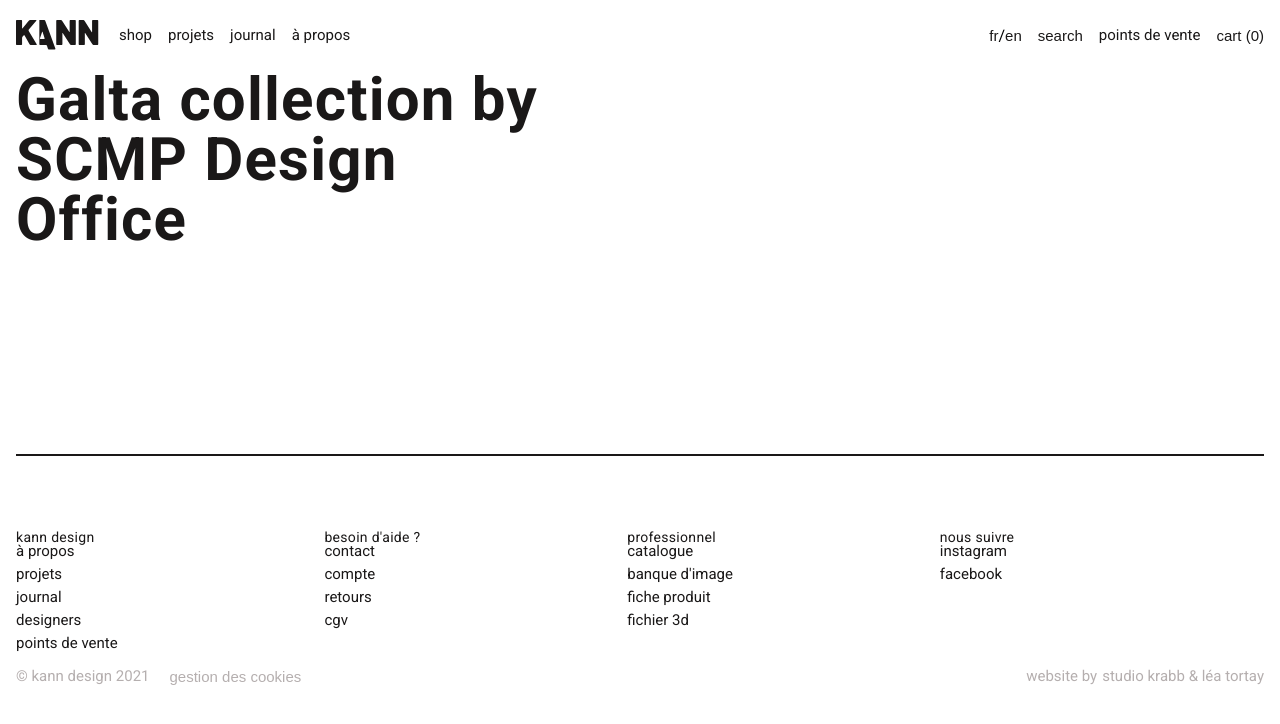
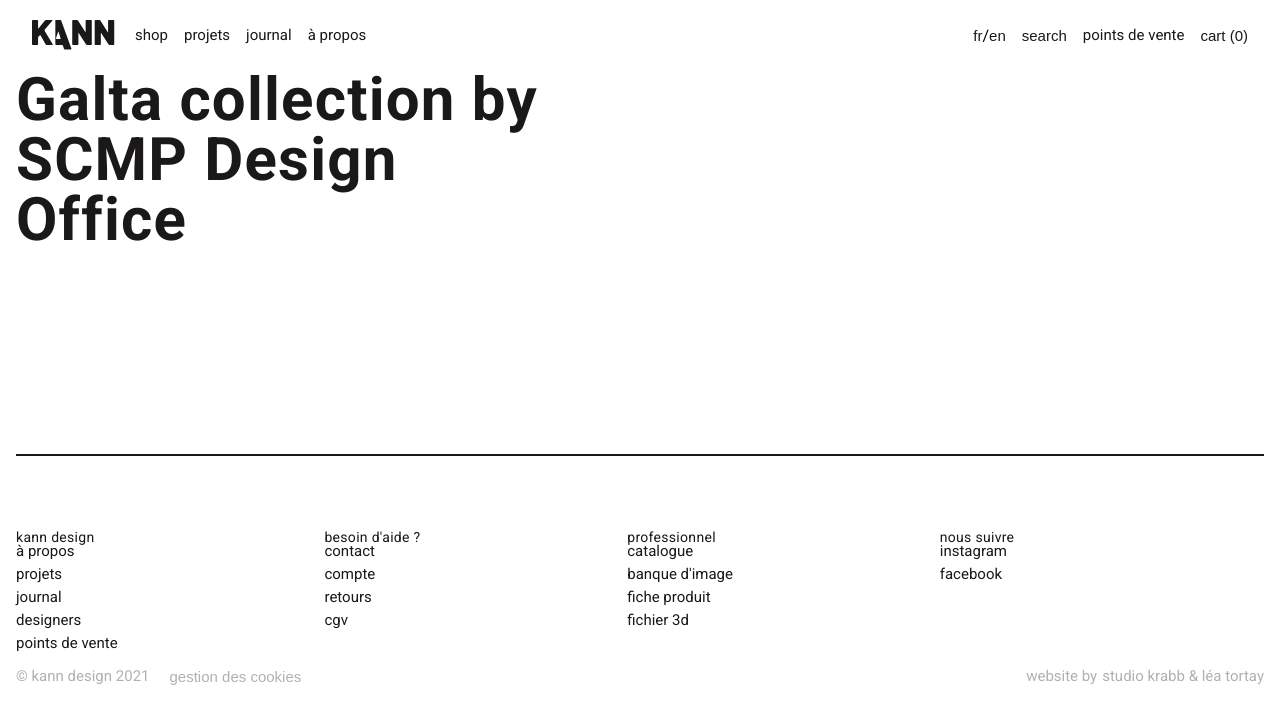
Before and after one commit to deadbeathd07/kann, a Vue app: page / in a window 1280 px wide. Shown: the top 724 px of the page. Built offline with nearby package versions, Linux system fonts and the light colour scheme.

Commit message:
был удален один класс, т.к. он не соответствовал методологии бэм, также был изменен внутренний отступ

```diff
--- a/src/components/KannHeader.vue
+++ b/src/components/KannHeader.vue
@@ -1,5 +1,5 @@
 <template lang="pug">
-header.header.header--hover.header--sticky
+header.header.header--hover
   KannLogo.header__logo(alt='Organisation\'s logo')
   KannNavigation(:menu='menu' class-list="header__list fs-15")
   KannLangSwitcher.header__switcher(:lang-arr='languages')
@@ -29,7 +29,7 @@ const languages = ['fr', 'en'];
 .header {
 	display: flex;
 	align-items: center;
-	padding: 20px 0;
+	padding: 20px 1rem;
 	& > * + * {
 		margin-right: 1rem;
 		&:last-child {
@@ -51,8 +51,5 @@ const languages = ['fr', 'en'];
 	&--hover:hover {
 		background-color: rgba($color: #ffffff, $alpha: 0.5);
 	}
-	&--sticky {
-		position: sticky;
-	}
 }
 </style>
```
